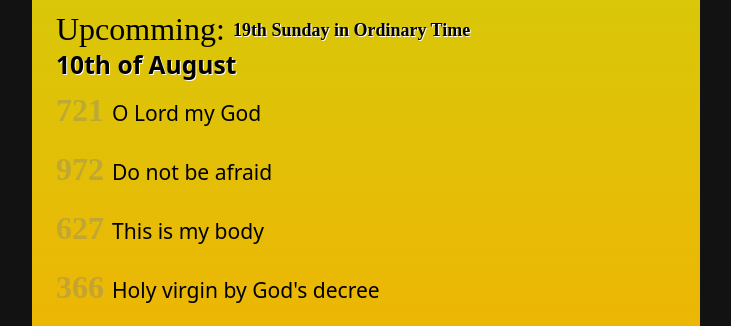
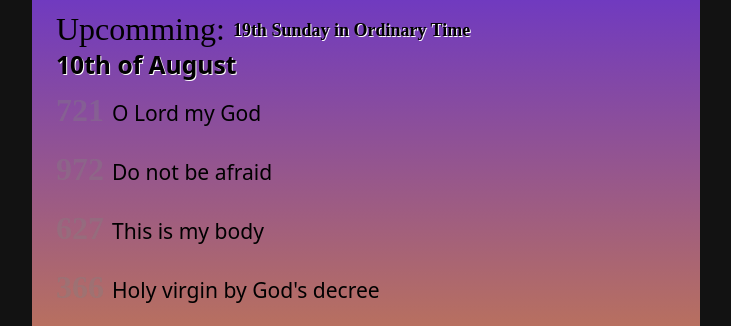
Before and after one commit to DeveloperChrisP/holyfamilychoir, a plain HTML site: page hymnsAccordion1.2.html in a window 1280 px wide. Shown: the part 165-491 px from the top of the page, without its empty margins (274-1005 px from the left). Drawn offline with Linux system fonts and the light colour scheme; a web font is replaced by a local one.

Commit message:
changed liturgy colour

```diff
--- a/hymnsAccordion3.css
+++ b/hymnsAccordion3.css
@@ -836,7 +836,7 @@ button.down.hidden {
 	height: fit-content;
 	width: 100%;
 	padding: calc(var(--_panel-padding) * 2);
-	background: linear-gradient(rgb(208, 208, 11), orange);
+	background: linear-gradient(rgb(76, 31, 240), orange);
 	z-index: 1;
 	/* position: absolute; */
 	right: 0;
```
